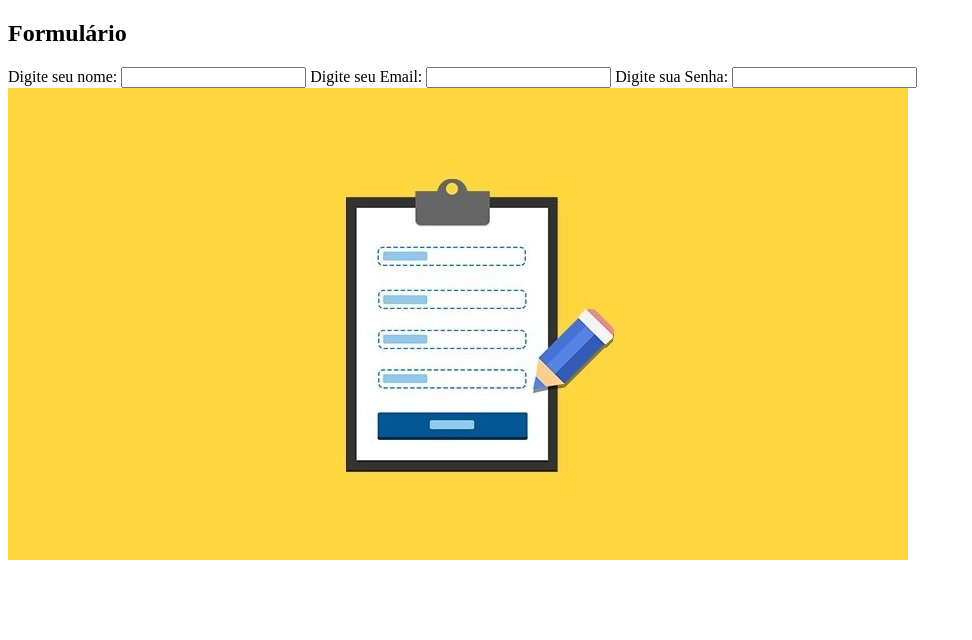
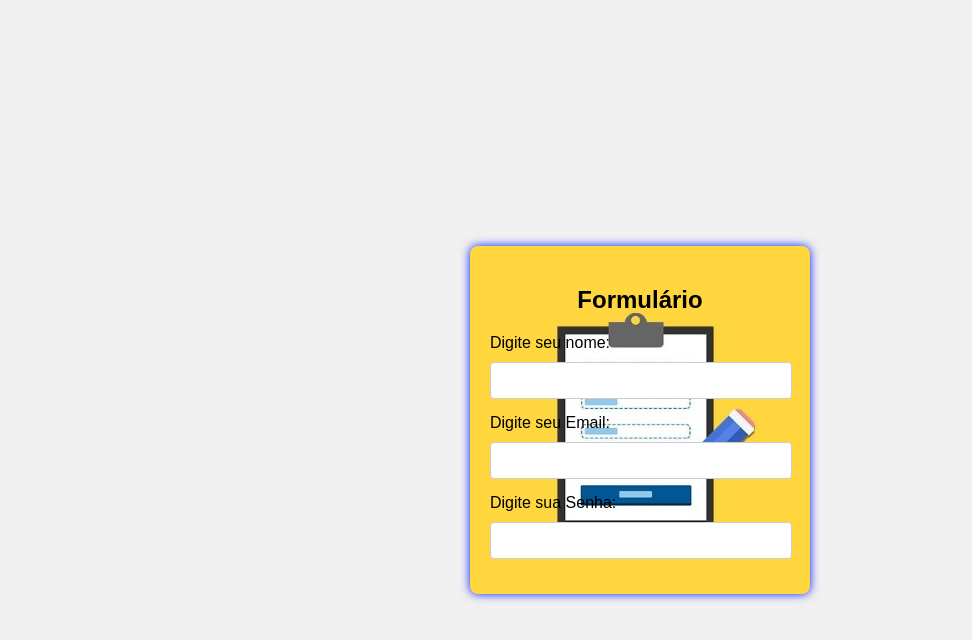
Before and after one commit to FelipeSSO/Cadastro-de-Pessoas, a plain HTML site: page index.html in a window 1280 px wide. Shown: the whole page, without its empty margins (0-972 px from the left). Drawn offline with Linux system fonts and the light colour scheme.

Commit message:
Ajustando Imagem

```diff
--- a/av.css
+++ b/av.css
@@ -16,8 +16,16 @@ form {
     background-color: #fff;
     padding: 20px;
     border-radius: 8px;
-    box-shadow: 0 0 10px rgba(0, 0, 0, 0.1);
+    box-shadow: 0 0 10px rgb(0, 26, 255);
     width: 300px;
+}
+
+.imagem_fundo {
+    width: 300xp;
+    height: 200xp;
+    background-image: url(formulário-de-referência.jpg);
+    background-size: cover;
+    background-position: center;
 }
 
 h2 {
--- a/index.html
+++ b/index.html
@@ -1,10 +1,12 @@
 <!DOCTYPE html>
 <html>
-    <head></head>
+    <head>
+        <link rel="stylesheet" type="text/css" href="av.css">
+    </head>
 
     <body>
         <div>
-            <form>
+            <form class="imagem_fundo">
                 <h2>Formulário</h2>
 
                 <label>Digite seu nome: </label>
@@ -16,7 +18,6 @@
                 <label>Digite sua Senha:</label>
                 <input type="text"></input>
             </form>
-            <img src="formulário-de-referência.jpg" alt="formulario">
         </div>
     </body>
 </html>
```
